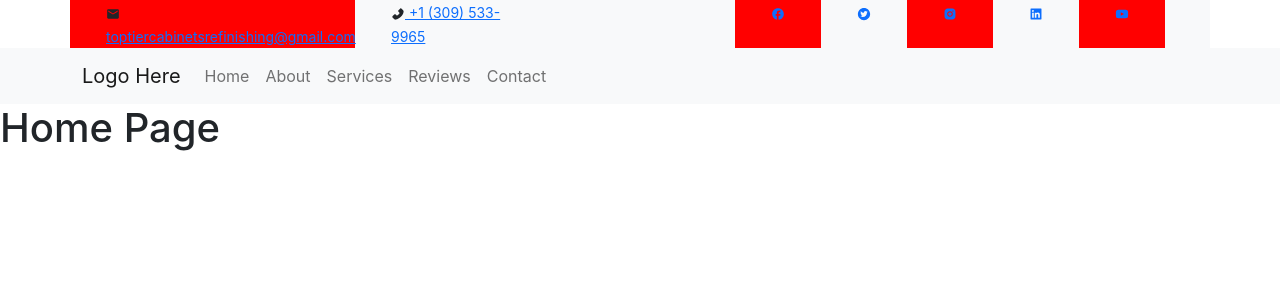
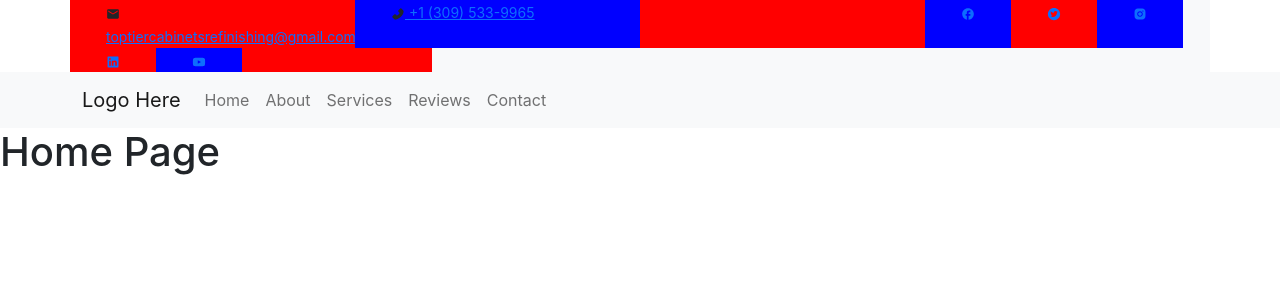
Before and after one commit to julioPlaceres/top-tier, a React (Create React App) app in the folder client/: page / in a window 1280 px wide. Shown: the top 300 px of the page. Built offline with nearby package versions, Linux system fonts and the light colour scheme.

Commit message:
Working on formatting top navbar set for different sizes and brekpoints

```diff
--- a/client/src/components/Top-Navbar/TopNavBar.css
+++ b/client/src/components/Top-Navbar/TopNavBar.css
@@ -1,3 +1,7 @@
-.email, .facebook, .instagram, .youtube {
+.email, .col1, .twitter, .linkedin, .col2 {
   background-color: red;
 }
+
+.phone, .facebook, .instagram, .youtube {
+  background-color: blue;
+}
--- a/client/src/components/Top-Navbar/TopNavBar.js
+++ b/client/src/components/Top-Navbar/TopNavBar.js
@@ -14,15 +14,15 @@ const TopNavBar = () => {
   return (
     <Container className="bg-light">
       <Row>
-      <Col md={3} className="email">
+      <Col xs={12} md={6} lg={3} className="email">
         <EmailIcon />
         </Col>
 
-        <Col md={2} className="phone">
+        <Col xs={12} md={6} lg={3} className="phone">
         <PhoneIcon  />
         </Col>
 
-        <Col md={2}/>
+        <Col xs="auto" md="auto" lg={3} className="col1"/>
 
         <Col xs="auto" className="facebook">
         <Facebook  />
@@ -43,6 +43,7 @@ const TopNavBar = () => {
         <Col xs="auto" className="youtube">
         <Youtube />
         </Col>
+        <Col xs={12} md={6} lg={2} className="col2"/>
         </Row>
     </Container>
   );
```
